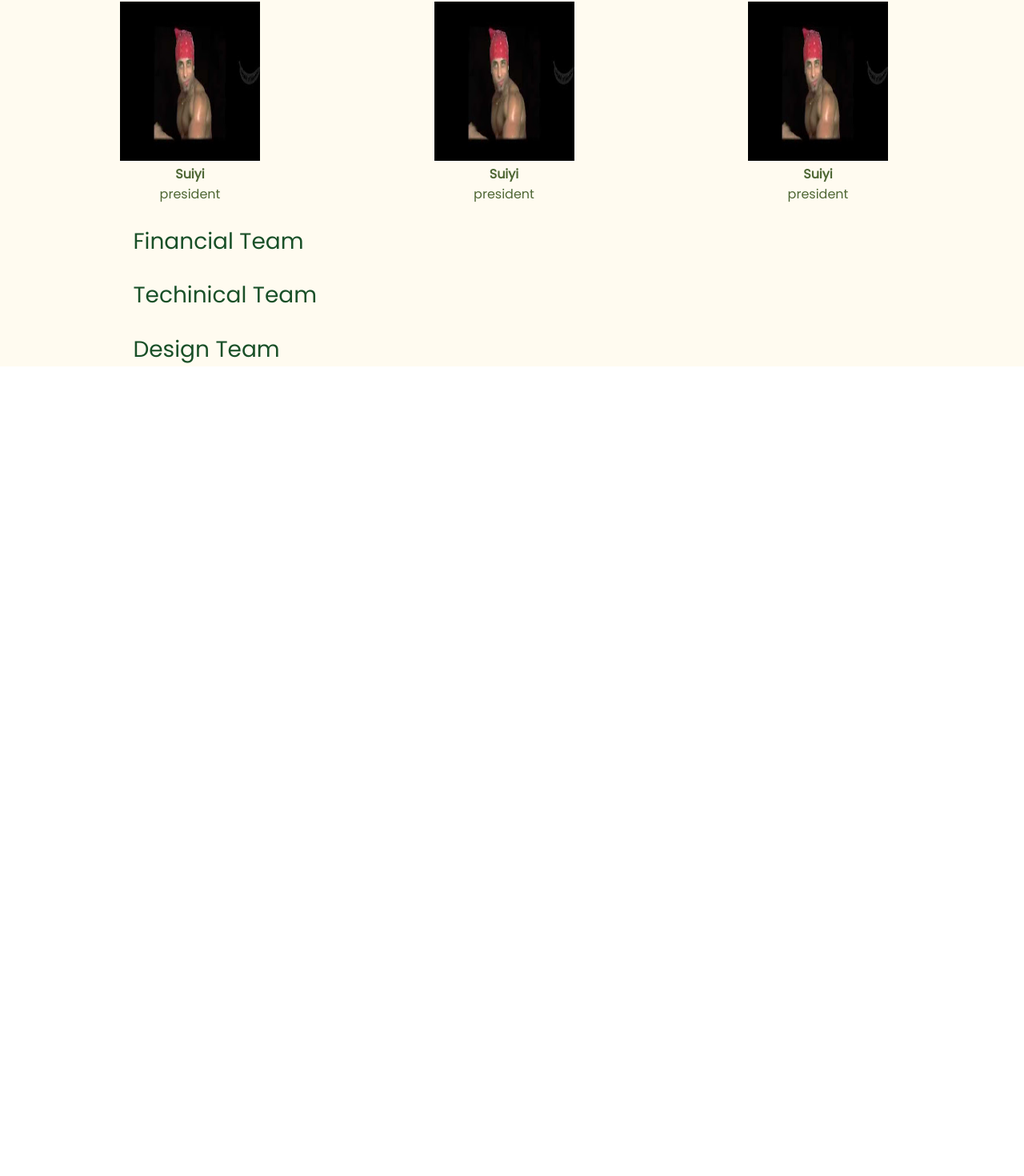
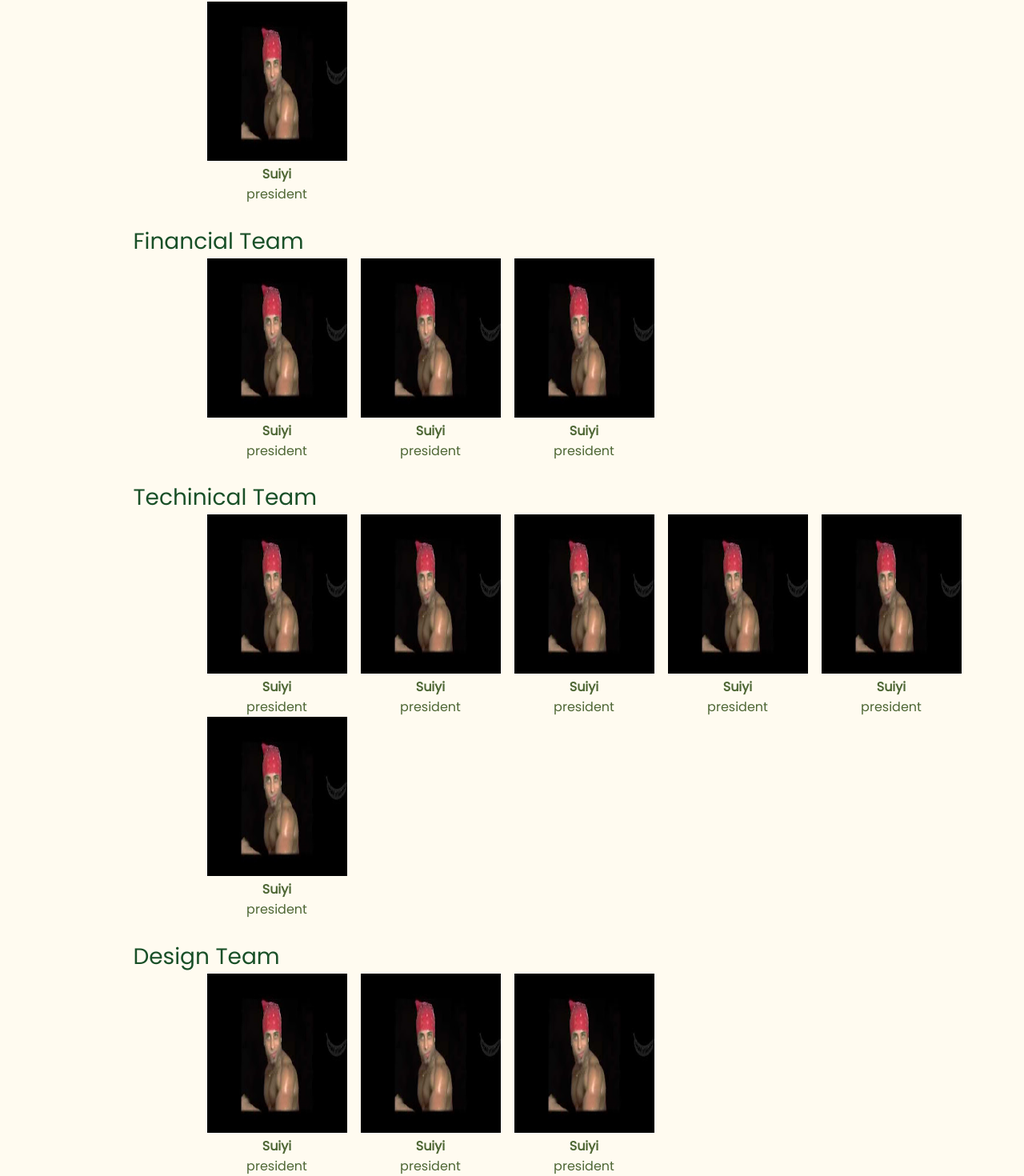
Before and after one commit to Becky-Hu-82/THA-website, a React (Create React App) app: page /about in a window 1280 px wide. Shown: the part 1311-2781 px from the top of the page at 80% size. Before the commit the page ends 1769 px from the top, so only its background shows below. Built offline with nearby package versions, Linux system fonts and the light colour scheme.

Commit message:
Image Spacing Finished

```diff
--- a/src/pages/About.css
+++ b/src/pages/About.css
@@ -47,14 +47,15 @@
 .aboutMemberAvatars {
   width: 75%;
   display: flex;
+  flex-direction: row;
   flex-wrap: wrap;
-  justify-content: space-between;
-  margin-left: 150px;
+
+  margin-left: 250px;
 }
 
 .aboutIndividualAvatar {
   flex: 1;
-    width: 33.3%;
-    min-width: 33.3%;
-    max-width: 33.3%;
+    width: 20%;
+    min-width: 20%;
+    max-width: 20%;
 }
--- a/src/pages/About.jsx
+++ b/src/pages/About.jsx
@@ -75,16 +75,35 @@ const About = () => {
   const section3 = (
     <div id='members'>
       <h1 id='title'>Meet Our Team</h1>
+
       <h2 className= 'aboutMemberTitle'>General Manager</h2>
       <div className='aboutMemberAvatars'>
-        <Avatar img={Suiyi} name="Suiyi" occupation="president"/>
+        <div className='aboutIndividualAvatar'><Avatar img={Suiyi} name="Suiyi" occupation="president"/></div>
+      </div>
 
-        <Avatar img={Suiyi} name="Suiyi" occupation="president"/>
-        <Avatar img={Suiyi} name="Suiyi" occupation="president"/>
+      <h2 className= 'aboutMemberTitle'>Financial Team</h2>
+      <div className='aboutMemberAvatars'>
+        <div className='aboutIndividualAvatar'><Avatar img={Suiyi} name="Suiyi" occupation="president"/></div>
+        <div className='aboutIndividualAvatar'><Avatar img={Suiyi} name="Suiyi" occupation="president"/></div>
+        <div className='aboutIndividualAvatar'><Avatar img={Suiyi} name="Suiyi" occupation="president"/></div>
       </div>
-      <h2 className= 'aboutMemberTitle'>Financial Team</h2>
+
       <h2 className= 'aboutMemberTitle'>Techinical Team</h2>
+      <div className='aboutMemberAvatars'>
+        <div className='aboutIndividualAvatar'><Avatar img={Suiyi} name="Suiyi" occupation="president"/></div>
+        <div className='aboutIndividualAvatar'><Avatar img={Suiyi} name="Suiyi" occupation="president"/></div>
+        <div className='aboutIndividualAvatar'><Avatar img={Suiyi} name="Suiyi" occupation="president"/></div>
+        <div className='aboutIndividualAvatar'><Avatar img={Suiyi} name="Suiyi" occupation="president"/></div>
+        <div className='aboutIndividualAvatar'><Avatar img={Suiyi} name="Suiyi" occupation="president"/></div>
+        <div className='aboutIndividualAvatar'><Avatar img={Suiyi} name="Suiyi" occupation="president"/></div>
+      </div>
+
       <h2 className= 'aboutMemberTitle'>Design Team</h2>
+      <div className='aboutMemberAvatars'>
+        <div className='aboutIndividualAvatar'><Avatar img={Suiyi} name="Suiyi" occupation="president"/></div>
+        <div className='aboutIndividualAvatar'><Avatar img={Suiyi} name="Suiyi" occupation="president"/></div>
+        <div className='aboutIndividualAvatar'><Avatar img={Suiyi} name="Suiyi" occupation="president"/></div>
+      </div>
     </div>
   );
 
```
